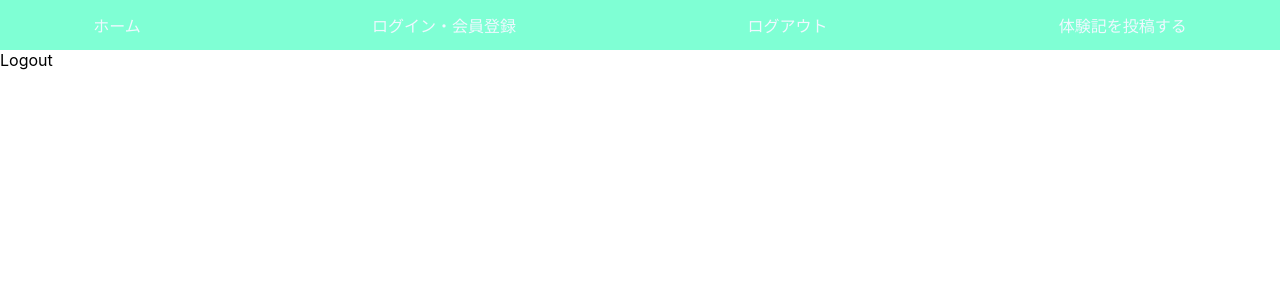
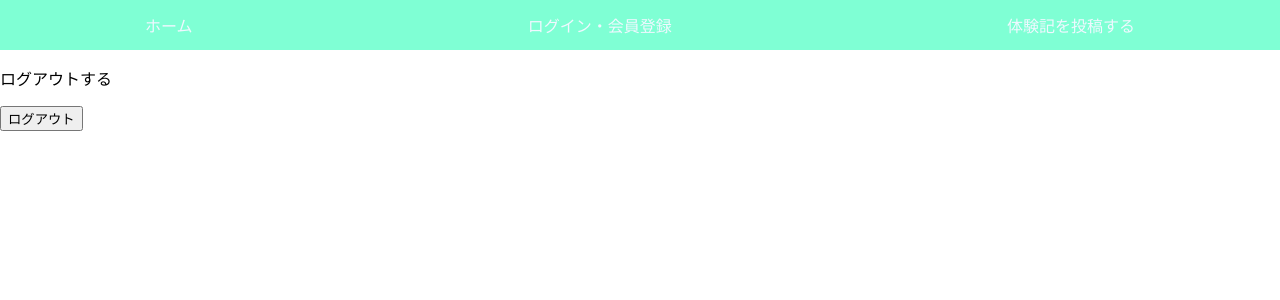
Before and after one commit to toweldaijin/-, a React (Create React App) app: page /logout in a window 1280 px wide. Shown: the top 300 px of the page. Built offline with nearby package versions, Linux system fonts and the light colour scheme.

Commit message:
add ログイン・ログアウト機能

```diff
--- a/src/App.jsx
+++ b/src/App.jsx
@@ -10,14 +10,15 @@ import { useState } from 'react';
 
 function App() {
   const [isAuth, setIsAuth] = useState(false);
+
   return(
     <>
       <Router>
-        <Navbar></Navbar>
+        <Navbar isAuth={isAuth}></Navbar>
         <Routes>
           <Route exact path="/" element={<Home />}></Route>
           <Route path="/login" element={<Login setIsAuth={setIsAuth} />}></Route>
-          <Route path="/logout" element={<Logout />}></Route>
+          <Route path="/logout" element={<Logout setIsAuth={setIsAuth}/>}></Route>
           <Route path="/creatingReviewPage" element={<CreatingReviewPage />}></Route>
         </Routes>
       </Router>
--- a/src/Components/Login.jsx
+++ b/src/Components/Login.jsx
@@ -1,13 +1,18 @@
 import React from 'react'
 import { signInWithPopup } from 'firebase/auth';
 import { auth, provider } from '../firebase';
+import { useNavigate } from 'react-router-dom';
 
 const Login = ({ setIsAuth }) => {
+  const navigate = useNavigate();
 
   const loginWithGoogle = () => {
+
     signInWithPopup(auth, provider).then((result) => {
       localStorage.setItem("isAuth", true);
       setIsAuth(true);
+      navigate("/");
+
     });
   }
 
--- a/src/Components/Logout.jsx
+++ b/src/Components/Logout.jsx
@@ -1,8 +1,27 @@
 import React from 'react'
+import { signOut } from 'firebase/auth';
+import { auth } from '../firebase';
+import { useNavigate } from 'react-router-dom';
 
-const Logout = () => {
+const Logout = ({ setIsAuth }) => {
+  const navigate = useNavigate();
+
+  const logoutFromGoogle = () => {
+
+    signOut(auth).then(() => {
+      localStorage.clear();
+      setIsAuth(false);
+      navigate("/login")
+    });
+
+
+  };
+
   return (
-    <div>Logout</div>
+    <>
+      <p>ログアウトする</p>
+      <button onClick={logoutFromGoogle}>ログアウト</button>
+    </>
   )
 }
 
--- a/src/Components/Navbar.jsx
+++ b/src/Components/Navbar.jsx
@@ -2,12 +2,15 @@ import React from 'react'
 import { Link } from 'react-router-dom';
 import "./Navbar.css";
 
-const Navbar = () => {
+const Navbar = ({ isAuth }) => {
   return (
    <nav>
     <Link to="/">ホーム</Link>
-    <Link to="/login">ログイン・会員登録</Link>
-    <Link to="/logout">ログアウト</Link>
+    {!isAuth ? (<Link to="/login">ログイン・会員登録</Link>)
+    :
+    (<Link to="/logout">ログアウト</Link>)
+    }
+
     <Link to="/creatingReviewPage">体験記を投稿する</Link>
    </nav>
   )
```
